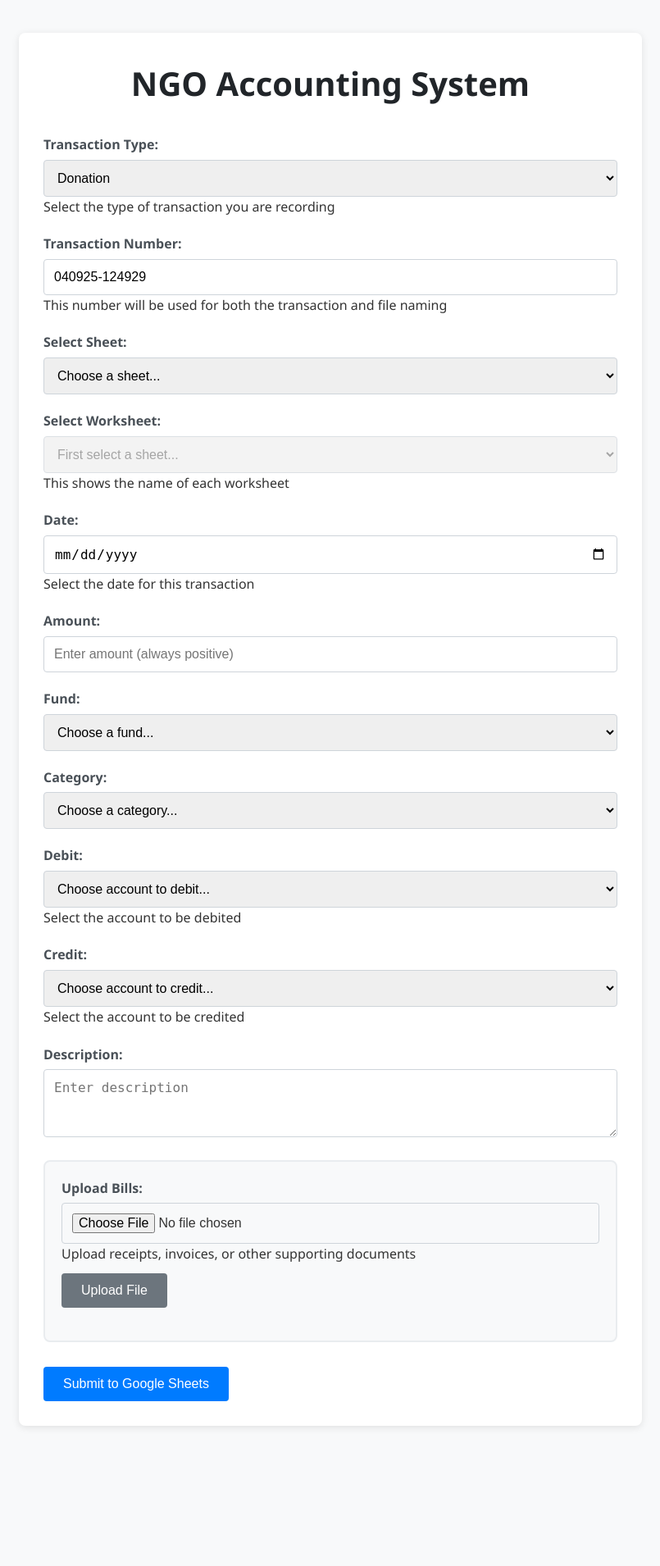
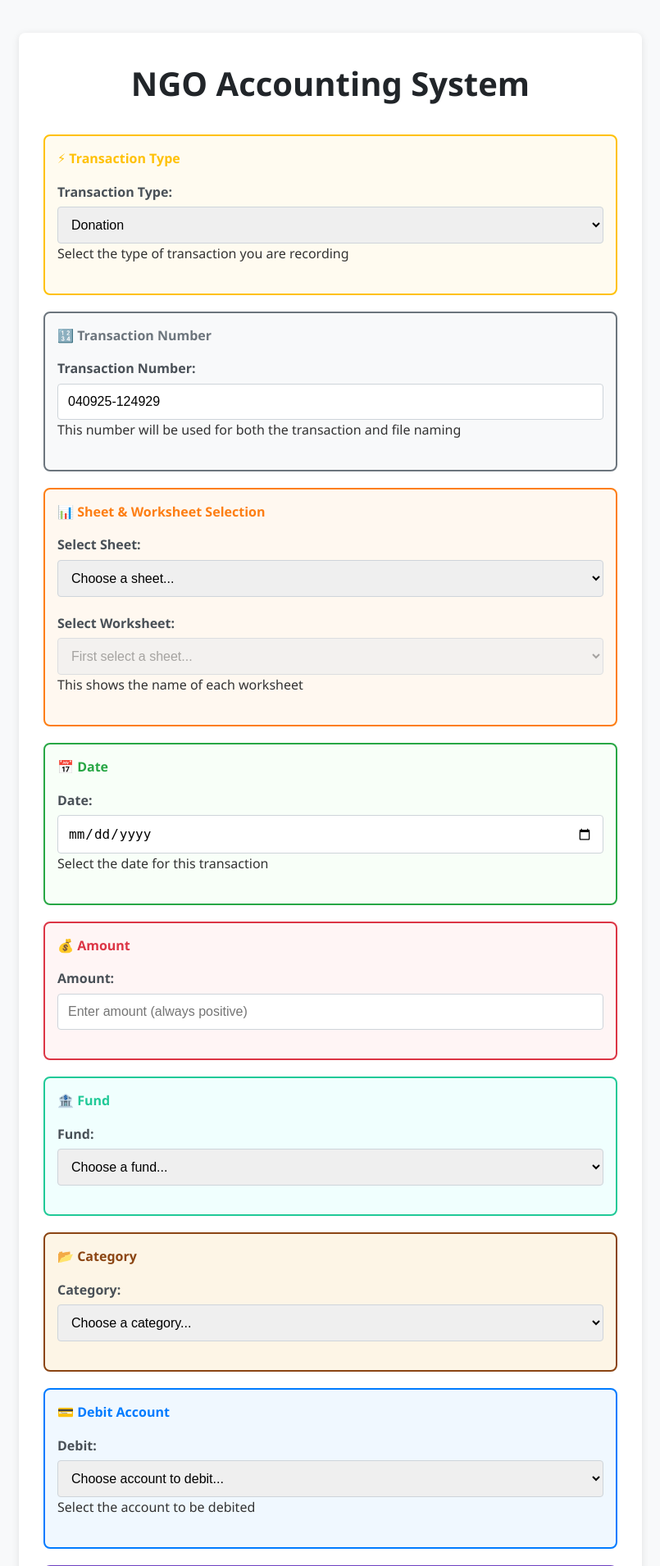
Before and after one commit to govinda-lienart/Sailor-Sheet, a Flask app: page / in a window 1280 px wide. Shown: the top 1910 px of the page at 82% size, without its empty margins (237-1042 px from the left). Before the commit the page ends 1741 px from the top, so only its background shows below. Run offline with Flask 3, Linux system fonts and the light colour scheme; data that the repository does not hold is empty.

Commit message:
Working app v15.3 [colors]

```diff
--- a/app.py
+++ b/app.py
@@ -1,4 +1,6 @@
 # =============================================================================
+# Created: 2025-09-04 14:49:11
+# Status: ✅ WORKING - Ready for GitHub commit
 # Created: 2025-09-04 14:26:30
 # Status: ✅ WORKING - Ready for GitHub commit
 # Created: 2025-09-04 14:23:56
--- a/config.py
+++ b/config.py
@@ -1,4 +1,6 @@
 # =============================================================================
+# Created: 2025-09-04 14:49:11
+# Status: ✅ WORKING - Ready for GitHub commit
 # Created: 2025-09-04 14:26:30
 # Status: ✅ WORKING - Ready for GitHub commit
 # Created: 2025-09-04 14:23:56
--- a/file_upload_manager.py
+++ b/file_upload_manager.py
@@ -1,4 +1,6 @@
 # =============================================================================
+# Created: 2025-09-04 14:49:11
+# Status: ✅ WORKING - Ready for GitHub commit
 # Created: 2025-09-04 14:26:30
 # Status: ✅ WORKING - Ready for GitHub commit
 # Created: 2025-09-04 14:23:56
--- a/sheets_manager.py
+++ b/sheets_manager.py
@@ -1,4 +1,6 @@
 # =============================================================================
+# Created: 2025-09-04 14:49:11
+# Status: ✅ WORKING - Ready for GitHub commit
 # Created: 2025-09-04 14:26:30
 # Status: ✅ WORKING - Ready for GitHub commit
 # Created: 2025-09-04 14:23:56
--- a/templates/index.html
+++ b/templates/index.html
@@ -8,7 +8,7 @@
      ============================================================================= -->
 
      <!DOCTYPE html>
-<!-- Updated: 2025-09-04 14:26:30 - Ready for GitHub commit -->
+<!-- Updated: 2025-09-04 14:49:11 - Ready for GitHub commit -->
      <html>
      <head>
          <title>NGO Accounting - Data Entry</title>
@@ -60,7 +60,9 @@
 
                  <!-- MAIN FORM -->
                  <form method="POST" id="mainForm" onsubmit="return handleFormSubmit(event)">
-                                          <!-- TRANSACTION TYPE SELECTOR - TOP PRIORITY -->
+                     <!-- TRANSACTION TYPE SECTION -->
+                     <div style="margin-bottom: 20px; padding: 15px; border: 2px solid #ffc107; border-radius: 8px; background-color: #fffbf0;">
+                         <h4 style="color: #ffc107; margin-bottom: 15px;">⚡ Transaction Type</h4>
                          <div class="form-group">
                              <label>Transaction Type:</label>
                              <select name="transaction_category" id="transaction_category" required onchange="handleTransactionTypeChange()">
@@ -72,12 +74,21 @@
                              </select>
                              <div class="form-text">Select the type of transaction you are recording</div>
                          </div>
+                     </div>
 
+                     <!-- TRANSACTION NUMBER SECTION -->
+                     <div style="margin-bottom: 20px; padding: 15px; border: 2px solid #6c757d; border-radius: 8px; background-color: #f8f9fa;">
+                         <h4 style="color: #6c757d; margin-bottom: 15px;">🔢 Transaction Number</h4>
                          <div class="form-group">
                              <label>Transaction Number:</label>
                              <input type="text" id="transactionNumberDisplay" readonly value="Generating...">
                              <div class="form-text">This number will be used for both the transaction and file naming</div>
                          </div>
+                     </div>
+
+                     <!-- SHEET & WORKSHEET SELECTION SECTION -->
+                     <div style="margin-bottom: 20px; padding: 15px; border: 2px solid #fd7e14; border-radius: 8px; background-color: #fff8f0;">
+                         <h4 style="color: #fd7e14; margin-bottom: 15px;">📊 Sheet & Worksheet Selection</h4>
 
                          <div class="form-group">
                              <label>Select Sheet:</label>
@@ -96,19 +107,31 @@
                              </select>
                              <div class="form-text">This shows the name of each worksheet</div>
                          </div>
+                     </div>
 
 
+                     <!-- DATE SECTION -->
+                     <div style="margin-bottom: 20px; padding: 15px; border: 2px solid #28a745; border-radius: 8px; background-color: #f8fff8;">
+                         <h4 style="color: #28a745; margin-bottom: 15px;">📅 Date</h4>
                          <div class="form-group">
                              <label>Date:</label>
                              <input type="date" name="date_input" required>
                              <div class="form-text">Select the date for this transaction</div>
                          </div>
+                     </div>
 
+                     <!-- AMOUNT SECTION -->
+                     <div style="margin-bottom: 20px; padding: 15px; border: 2px solid #dc3545; border-radius: 8px; background-color: #fff5f5;">
+                         <h4 style="color: #dc3545; margin-bottom: 15px;">💰 Amount</h4>
                          <div class="form-group">
                              <label>Amount:</label>
                              <input type="number" name="amount" step="0.01" required placeholder="Enter amount (always positive)">
                          </div>
+                     </div>
 
+                     <!-- FUND SECTION -->
+                     <div style="margin-bottom: 20px; padding: 15px; border: 2px solid #20c997; border-radius: 8px; background-color: #f0fffe;">
+                         <h4 style="color: #20c997; margin-bottom: 15px;">🏦 Fund</h4>
                          <div class="form-group">
                              <label>Fund:</label>
                              <select name="fund_id" required>
@@ -120,7 +143,11 @@
                                  {% endfor %}
                              </select>
                          </div>
+                     </div>
 
+                     <!-- CATEGORY SECTION -->
+                     <div style="margin-bottom: 20px; padding: 15px; border: 2px solid #8b4513; border-radius: 8px; background-color: #fdf5e6;">
+                         <h4 style="color: #8b4513; margin-bottom: 15px;">📂 Category</h4>
                          <div class="form-group">
                              <label>Category:</label>
                              <select name="category_id" required>
@@ -132,12 +159,13 @@
                                  {% endfor %}
                              </select>
                          </div>
+                     </div>
 
                     <!-- INTERBANKING TRANSFER SECTIONS (ONLY VISIBLE FOR INTERBANKING TRANSFERS) -->
                     <div id="interbankingSections" style="display: none;">
                         <!-- ORIGIN ACCOUNT SECTION -->
-                        <div style="margin-bottom: 20px; padding: 15px; border: 2px solid #28a745; border-radius: 8px; background-color: #f8fff8;">
-                            <h4 style="color: #28a745; margin-bottom: 15px;">📍 Origin Account</h4>
+                        <div style="margin-bottom: 20px; padding: 15px; border: 2px solid #6f42c1; border-radius: 8px; background-color: #f8f5ff;">
+                            <h4 style="color: #6f42c1; margin-bottom: 15px;">📍 Origin Account</h4>
 
                             <div class="form-group">
                                 <label>Origin Debit:</label>
@@ -167,8 +195,8 @@
                         </div>
 
                         <!-- DESTINATION ACCOUNT SECTION -->
-                        <div style="margin-bottom: 20px; padding: 15px; border: 2px solid #dc3545; border-radius: 8px; background-color: #fff8f8;">
-                            <h4 style="color: #dc3545; margin-bottom: 15px;">🎯 Destination Account</h4>
+                        <div style="margin-bottom: 20px; padding: 15px; border: 2px solid #6f42c1; border-radius: 8px; background-color: #f8f5ff;">
+                            <h4 style="color: #6f42c1; margin-bottom: 15px;">🎯 Destination Account</h4>
 
                             <div class="form-group">
                                 <label>Destination Debit:</label>
@@ -200,6 +228,9 @@
 
                     <!-- REGULAR ACCOUNT SECTIONS (FOR NON-INTERBANKING TRANSFERS) -->
                     <div id="regularAccountSections">
+                        <!-- DEBIT SECTION -->
+                        <div style="margin-bottom: 20px; padding: 15px; border: 2px solid #007bff; border-radius: 8px; background-color: #f0f8ff;">
+                            <h4 style="color: #007bff; margin-bottom: 15px;">💳 Debit Account</h4>
                             <div class="form-group">
                                 <label>Debit:</label>
                                 <select name="regular_debit_account_id" required>
@@ -212,7 +243,11 @@
                                 </select>
                                 <div class="form-text">Select the account to be debited</div>
                             </div>
+                        </div>
 
+                        <!-- CREDIT SECTION -->
+                        <div style="margin-bottom: 20px; padding: 15px; border: 2px solid #6f42c1; border-radius: 8px; background-color: #f8f5ff;">
+                            <h4 style="color: #6f42c1; margin-bottom: 15px;">💰 Credit Account</h4>
                             <div class="form-group">
                                 <label>Credit:</label>
                                 <select name="regular_credit_account_id" required>
@@ -226,14 +261,19 @@
                                 <div class="form-text">Select the account to be credited</div>
                             </div>
                         </div>
+                    </div>
 
 
 
 
 
+                     <!-- DESCRIPTION SECTION -->
+                     <div style="margin-bottom: 20px; padding: 15px; border: 2px solid #000000; border-radius: 8px; background-color: #ffffff;">
+                         <h4 style="color: #000000; margin-bottom: 15px;">📝 Description</h4>
                          <div class="form-group">
                              <label>Description:</label>
                              <textarea name="description" id="descriptionField" rows="3" required placeholder="Enter description"></textarea>
+                         </div>
 
                          <!-- Hidden fields populated after upload -->
                          <input type="hidden" name="file_link" id="fileLinkInput">
@@ -244,9 +284,10 @@
                  </form>
 
                  <!-- UPLOAD BILLS SECTION -->
-                 <div class="upload-section">
+                 <div class="upload-section" style="margin-bottom: 20px; padding: 15px; border: 2px solid #000000; border-radius: 8px; background-color: #ffffff;">
+                     <h4 style="color: #000000; margin-bottom: 15px;">📎 Upload Bills</h4>
+                     <div class="form-group">
                          <label>Upload Bills:</label>
-                     <div class="form-group">
                          <input type="file" id="fileInput" accept=".pdf,.doc,.docx,.xls,.xlsx,.jpg,.png,.jpeg">
                          <div class="form-text">Upload receipts, invoices, or other supporting documents</div>
                          <button type="button" id="uploadBtn" class="btn btn-secondary">Upload File</button>
--- a/templates/thank_you.html
+++ b/templates/thank_you.html
@@ -5,7 +5,7 @@
      Status: ✅ WORKING - Clean success page
      ============================================================================= -->
 <!DOCTYPE html>
-<!-- Updated: 2025-09-04 14:26:30 - Ready for GitHub commit -->
+<!-- Updated: 2025-09-04 14:49:11 - Ready for GitHub commit -->
 <html>
 <head>
     <title>Thank You - NGO Accounting</title>
```
Lines whose indentation alone changed are shown as unchanged.
